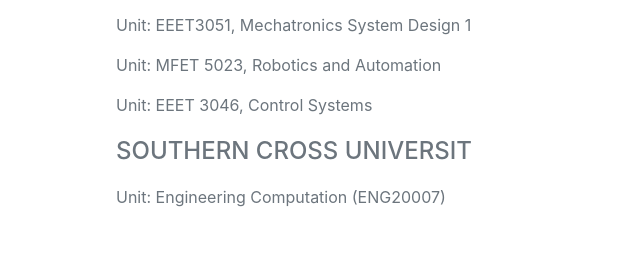
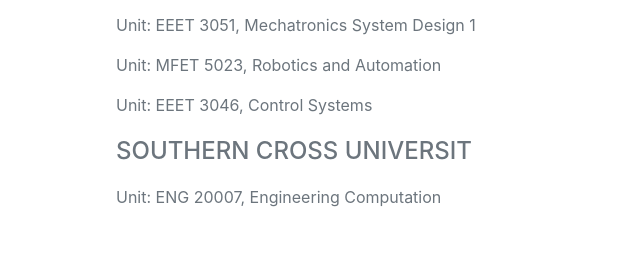
Before and after one commit to rafiq-rana/rafiq-rana.github.io, a plain HTML site: page index.html in a window 1280 px wide. Shown: the part 1072-1331 px from the top of the page, 219-859 px from the left. Drawn offline with nearby package versions, Linux system fonts and the light colour scheme; a web font is replaced by a local one.

```diff
--- a/index.html
+++ b/index.html
@@ -73,7 +73,7 @@
         <div class="flex-grow-1">
           <h3 class="mb-0">casual academic</h3>
           <div class="subheading mb-3">university of south australia&nbsp;</div>
-          <p>Unit: EEET3051, Mechatronics System Design 1</p>
+          <p>Unit: EEET 3051, Mechatronics System Design 1</p>
           <p>Unit: MFET 5023, Robotics and Automation</p>
           <p>Unit: EEET 3046, Control Systems</p>
         </div>
@@ -84,7 +84,7 @@
       <div class="d-flex flex-column flex-md-row justify-content-between mb-5">
         <div class="flex-grow-1">
           <div class="subheading mb-3">southern cross universit</div>
-          <p>Unit: Engineering Computation (ENG20007)</p>
+          <p>Unit: ENG 20007, Engineering Computation</p>
         </div>
         <div class="flex-shrink-0">
           <div class="text-primary">Apr 2019 - Jul 2019</div>
```
